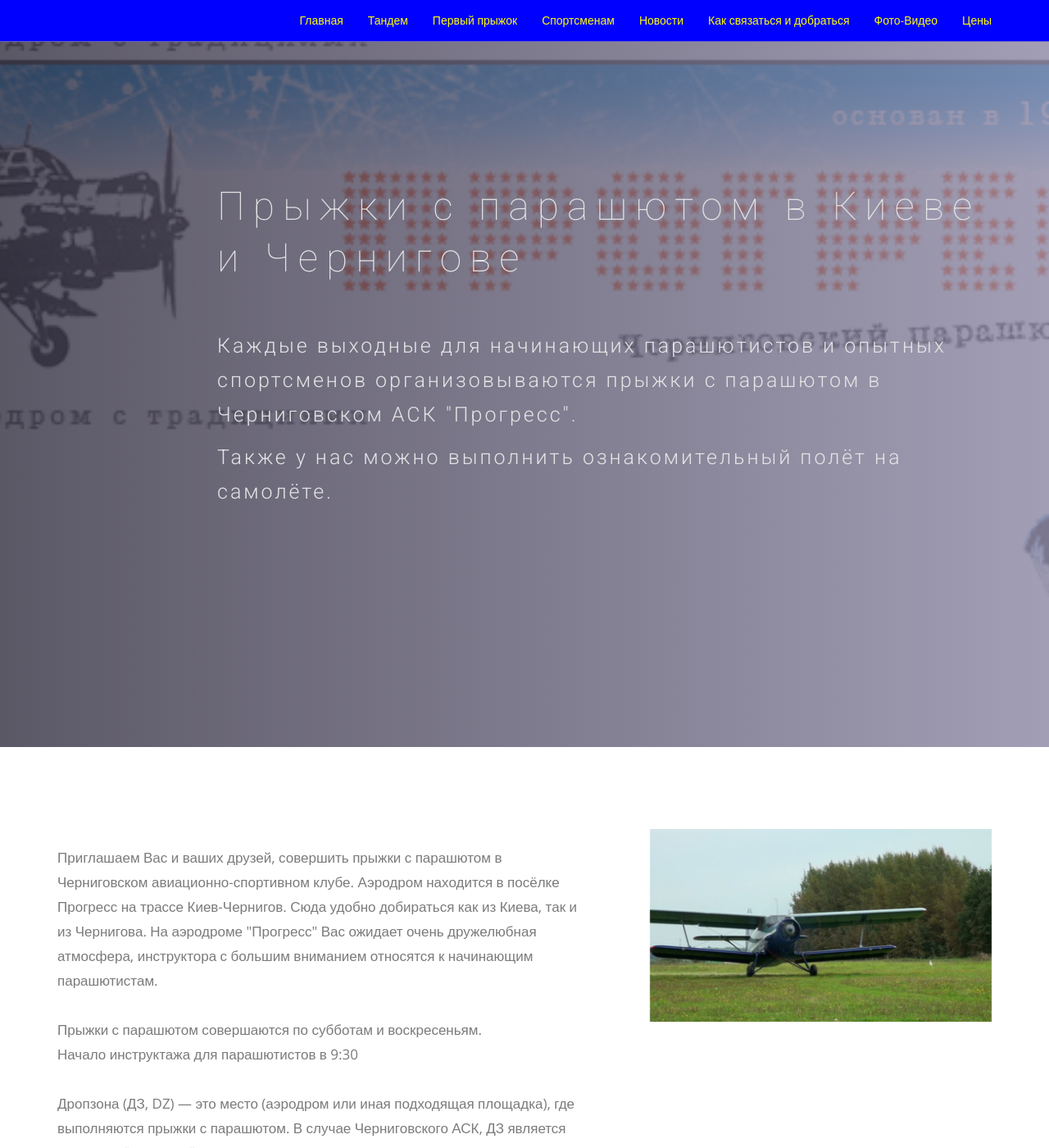
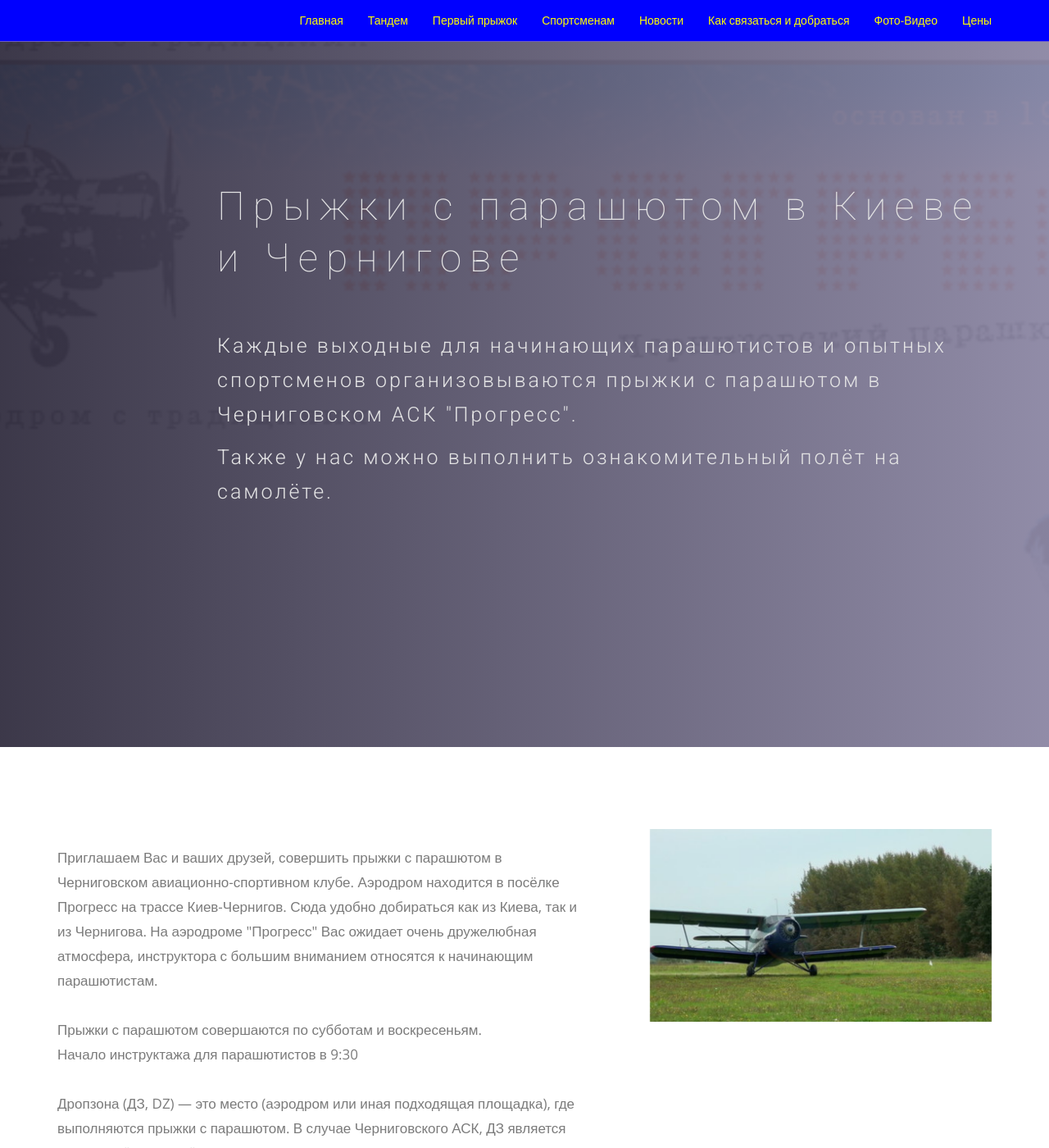
Before and after one commit to joej0e/progres.org.ua, a Jekyll site: the page built from index.html, in a window 1280 px wide and 1400 px high. Shown: the whole window at 82% size. Built offline with Jekyll 4.4.1, drawn with Linux system fonts in a browser that asks for light colours; nearby versions of some CDN libraries; some web fonts are replaced.

Commit message:
Increased slider opacity

```diff
--- a/css/airspace.css
+++ b/css/airspace.css
@@ -167,7 +167,7 @@ header {
   width: 100%;
   height: 100%;
   background: linear-gradient(to left, #8b86a3, #322e40);
-  opacity: 0.8;
+  opacity: 0.95;
 }
 #slider .block {
   color: #E3E3E4;
```
